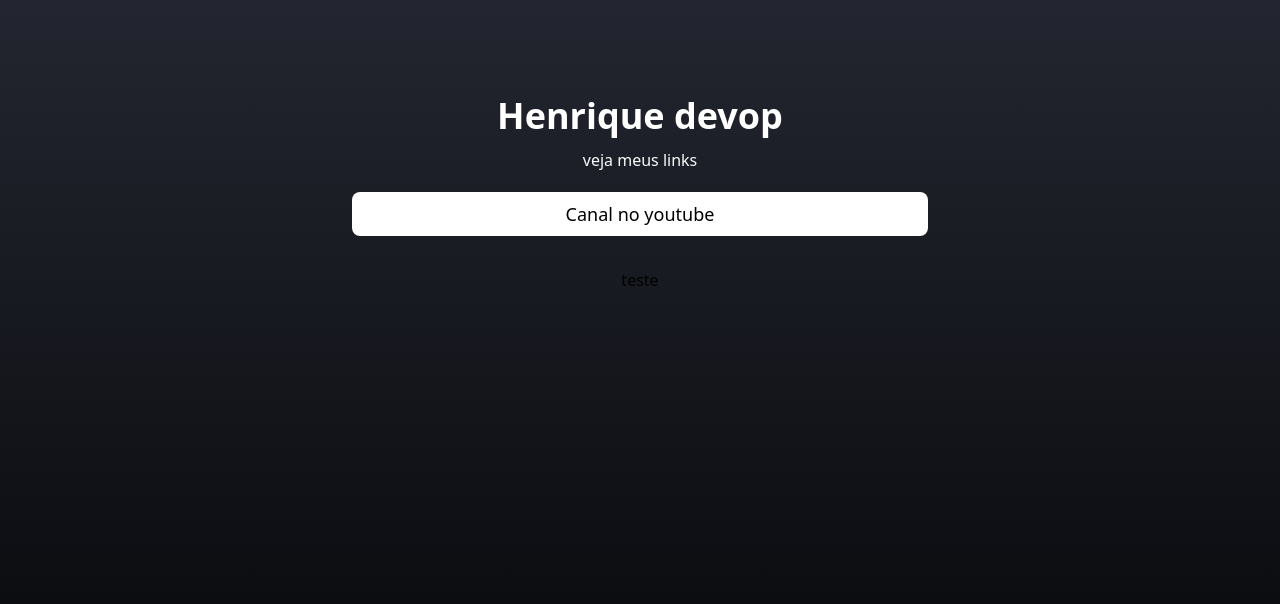
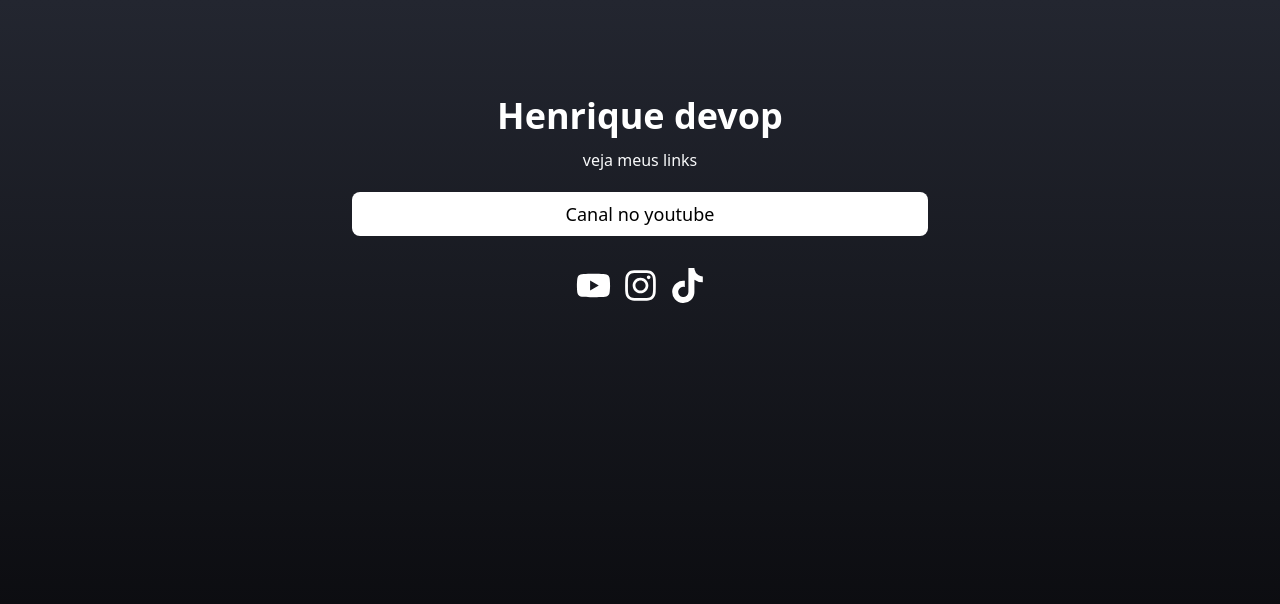
Before and after one commit to henriquedevop/linkOrbita, a React (Vite) app: page / in a window 1280 px wide. Shown: the top 604 px of the page. Built offline with nearby package versions, Linux system fonts and the light colour scheme.

Commit message:
feat: add socialmedia interface and start login page

```diff
--- a/src/components/socialmedia/index.tsx
+++ b/src/components/socialmedia/index.tsx
@@ -1,7 +1,18 @@
-export function SocialMedia() {
+import { ReactNode } from "react"
+
+interface SocialProps {
+    url: string
+    children: ReactNode
+}
+
+export function SocialMedia({ url, children }: SocialProps) {
     return (
         <a
-        href=""
-        >teste</a>
+        href={url}
+        rel="noopener noreferrer"
+        target="_blank"
+        >
+        {children}
+        </a>
     )
 }
--- a/src/pages/home/index.tsx
+++ b/src/pages/home/index.tsx
@@ -1,4 +1,6 @@
 import { SocialMedia } from "../../components/socialmedia"
+
+import { FaYoutube, FaInstagram, FaTiktok } from "react-icons/fa"
 
 export function Home() {
     return (
@@ -17,7 +19,17 @@ export function Home() {
             </main>
 
             <footer className="flex justify-center gap-3 my-4">
-                <SocialMedia/>
+                <SocialMedia url="https://www.youtube.com/">
+                    <FaYoutube size={35} color="#fff"/>
+                </SocialMedia>
+
+                <SocialMedia url="https://www.instagram.com/">
+                    <FaInstagram size={35} color="#fff"/>
+                </SocialMedia>
+
+                <SocialMedia url="https://www.tiktok.com/">
+                    <FaTiktok size={35} color="#fff"/>
+                </SocialMedia>
             </footer>
 
         </div>
--- a/src/pages/login/index.tsx
+++ b/src/pages/login/index.tsx
@@ -1,7 +1,12 @@
+import { Link } from "react-router";
+
 export function Login() {
     return (
-        <div>
-            <h1>Pagina login</h1>
+        <div className="flex w-full h-screen items-center justify-center">
+            <Link to="/">
+                <h1 className="mt-11 text-white mb-7 font-bold text-5xl">link
+                <span className="bg-gradient-to-r from-indigo-700 to-violet-800 bg-clip-text text-transparent">Orbita</span></h1>
+            </Link>
         </div>
     )
 }
```
